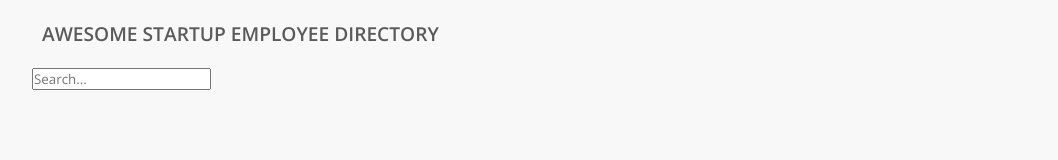
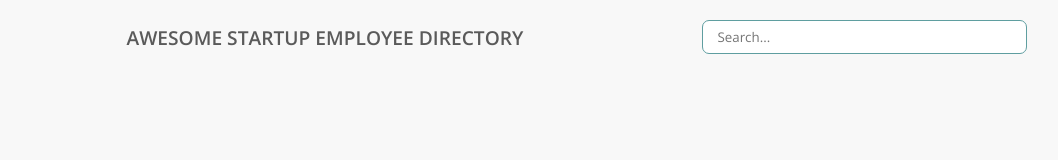
Before and after one commit to MaciejGL/Project-08-API-Employee-Directory, a plain HTML site: page index.html in a window 1280 px wide. Shown: the whole page, without its empty margins (68-1126 px from the left). Drawn offline with nearby package versions, Linux system fonts and the light colour scheme; no server answers.

Commit message:
Update css and comments

```diff
--- a/css/style.css
+++ b/css/style.css
@@ -14,6 +14,14 @@ body {
   margin: 0 auto;
 }
 
+.header {
+  display: flex;
+  flex-direction: column;
+  justify-content: space-around;
+  align-items: center;
+  /* margin-bottom: 20px; */
+}
+
 .header h1 {
   margin: 20px 10px;
   text-transform: uppercase;
@@ -22,6 +30,21 @@ body {
   font-size: 1.2rem;
   text-align: center;
 }
+
+input {
+  margin: 0 0 20px 0;
+  padding: 7px 14px;
+  width: 80%;
+  max-width: 325px;
+  border: 1.5px solid cadetblue;
+  border-radius: 7px;
+}
+
+input:focus {
+  outline: none;
+  box-shadow: 0 0 2px 2px cadetblue;
+}
+
 
 .main {
   display: grid;
@@ -182,9 +205,17 @@ p {
 
 
 @media (min-width: 1024px) {
+  .header {
+    flex-direction: row;
+  }
+
   .header h1 {
     font-size: 1.2rem;
     text-align: left;
+  }
+
+  input {
+    margin: 20px 0;
   }
 
   .description h2 {
```
Also changed, not shown: js/app.js (+18 -4 lines).
